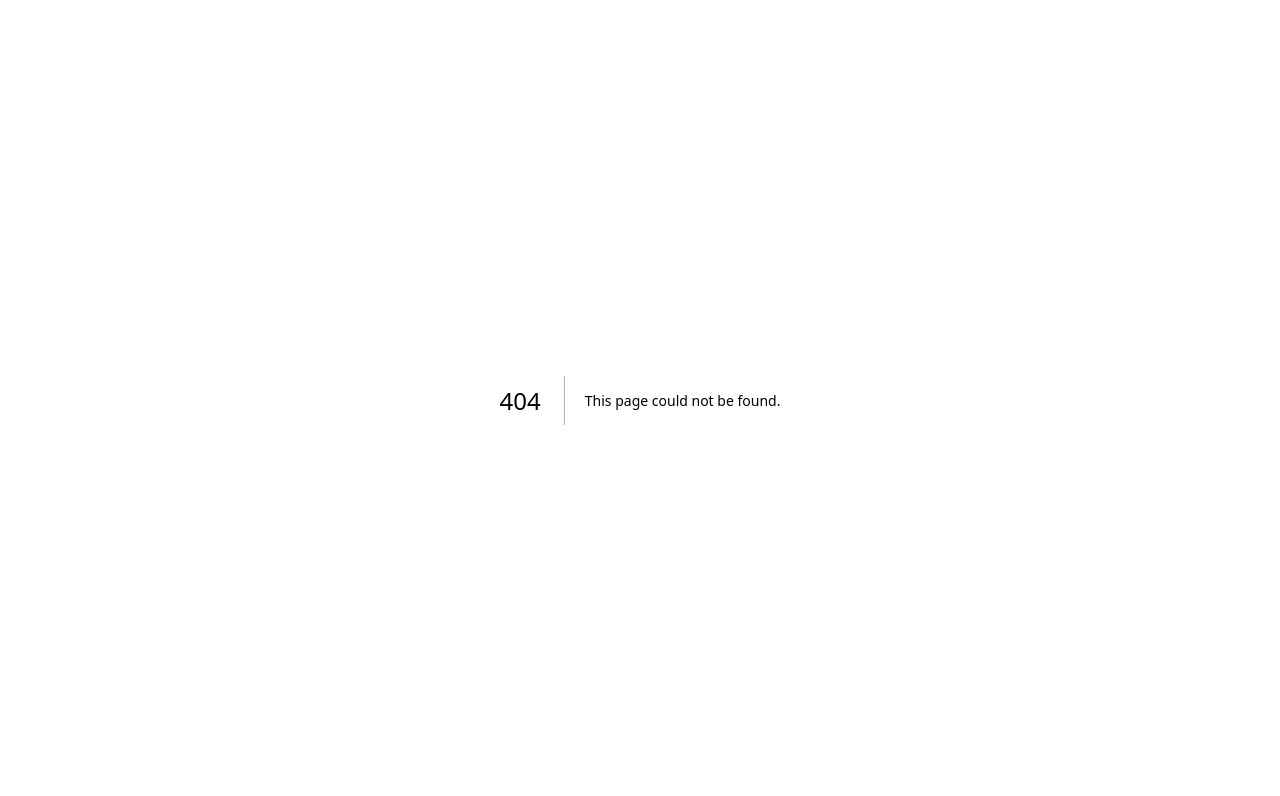
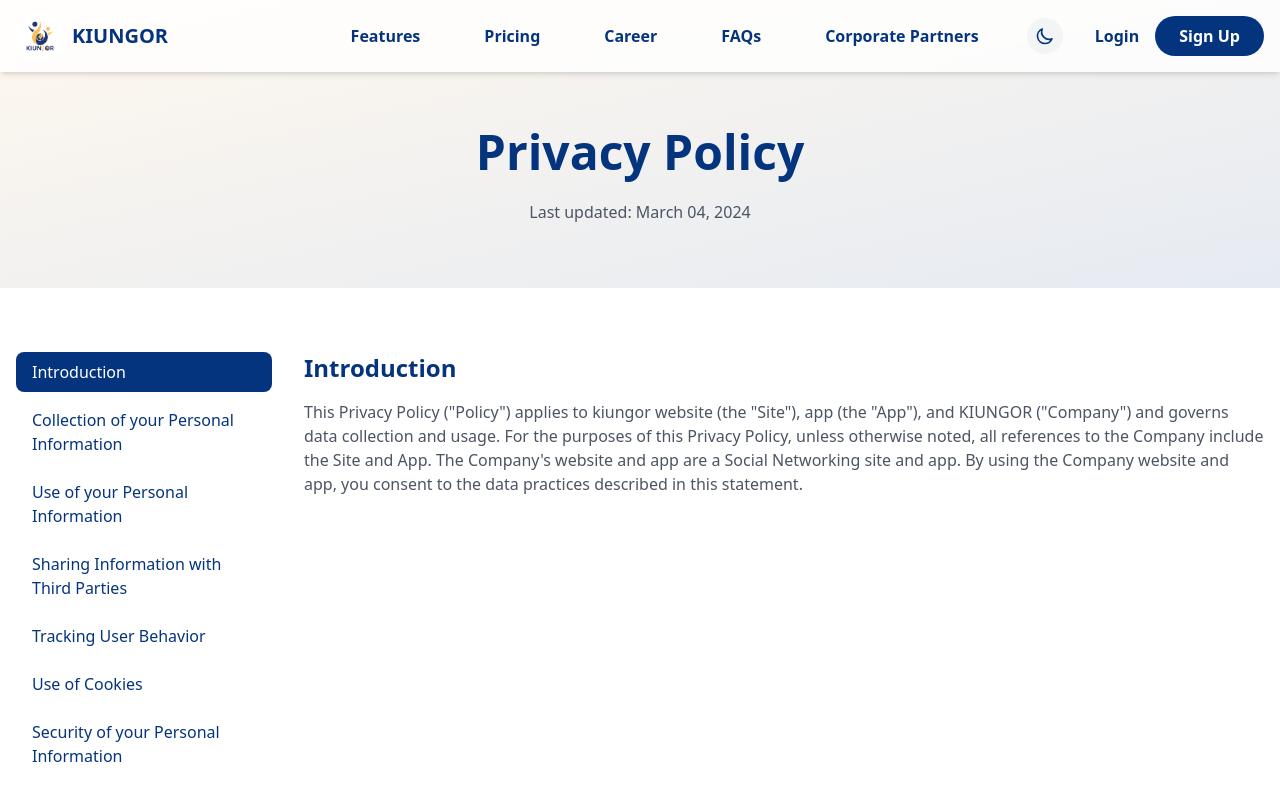
Before and after one commit to omololevy/omololevy, a Next.js app: page /privacy_policy in a window 1280 px wide. Before the commit this address had no page. Shown: the top 796 px of the page. Built offline with nearby package versions, Linux system fonts and the light colour scheme.

Commit message:
create privacy policy page

```diff
--- /dev/null
+++ b/src/app/privacy_policy/page.tsx
@@ -0,0 +1,38 @@
+'use client';
+
+import Navbar from "@/components/layout/Navbar";
+import Footer from "@/components/layout/Footer";
+import PrivacyContent from "@/components/policy/PrivacyContent";
+import { motion } from "framer-motion";
+
+export default function PrivacyPolicy() {
+  return (
+    <div className="min-h-screen flex flex-col">
+      <Navbar />
+      <main>
+        <section className="pt-32 pb-16 px-4 bg-gradient-to-br from-[#ffbd59]/10 to-[#05347e]/10 dark:from-[#05347e]/20 dark:to-[#ffbd59]/20">
+          <div className="container mx-auto text-center">
+            <motion.h1
+              initial={{ opacity: 0, y: 20 }}
+              animate={{ opacity: 1, y: 0 }}
+              className="text-4xl md:text-5xl font-bold mb-6 text-[#05347e] dark:text-[#ffbd59]"
+            >
+              Privacy Policy
+            </motion.h1>
+            <motion.p
+              initial={{ opacity: 0, y: 20 }}
+              animate={{ opacity: 1, y: 0 }}
+              transition={{ delay: 0.1 }}
+              className="text-gray-600 dark:text-gray-300 max-w-2xl mx-auto"
+            >
+              Last updated: March 04, 2024
+            </motion.p>
+          </div>
+        </section>
+
+        <PrivacyContent />
+      </main>
+      <Footer />
+    </div>
+  );
+}
```
